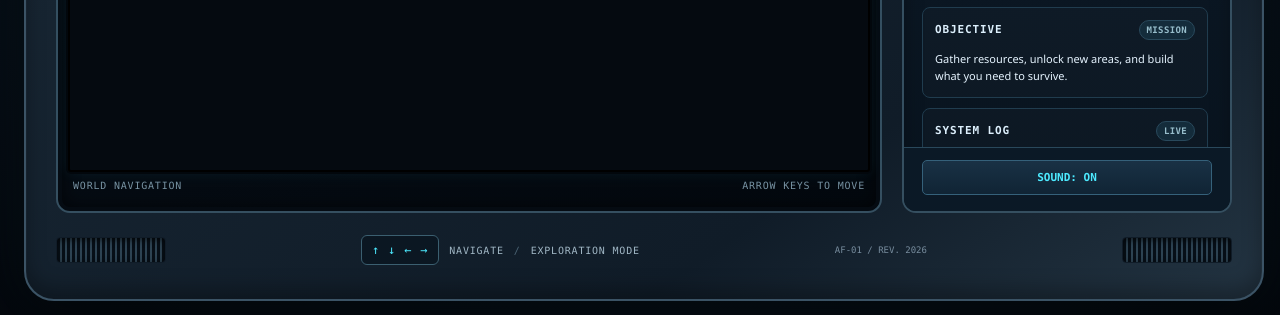
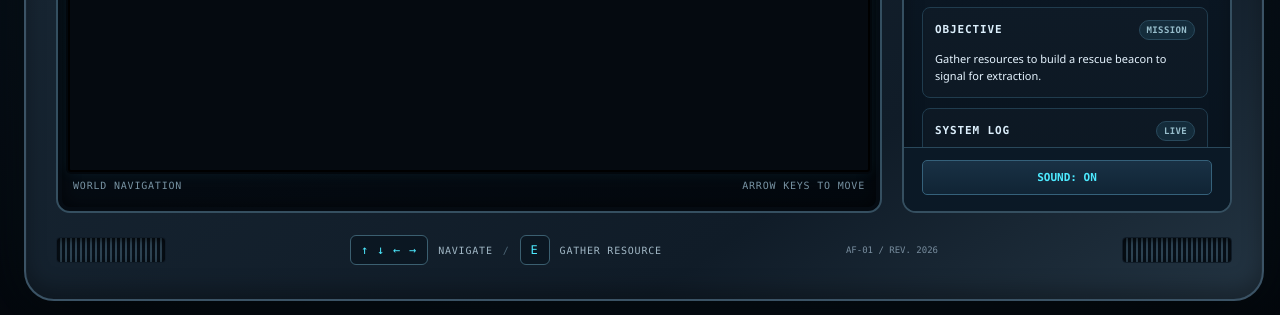
Before and after one commit to rtlieu-cyber/d3_cmpm121, a plain HTML site: page index.html in a window 1280 px wide. Shown: the part 589-904 px from the top of the page. Drawn offline with Linux system fonts and the light colour scheme; a script that the page names is missing.

Commit message:
Update mission objective and control key UI for resource gathering

```diff
--- a/index.html
+++ b/index.html
@@ -91,7 +91,7 @@
                 <span class="card-tag mission-tag">Mission</span>
               </div>
               <p id="objective-text">
-                Gather resources, unlock new areas, and build what you need to survive.
+                Gather resources to build a rescue beacon to signal for extraction.
               </p>
             </section>
 
@@ -118,7 +118,8 @@
           <span class="control-key">↑ ↓ ← →</span>
           <span>NAVIGATE</span>
           <span class="control-separator">/</span>
-          <span>EXPLORATION MODE</span>
+          <span class="control-key">E</span>
+          <span>GATHER RESOURCE</span>
         </div>
         <span class="console-serial">AF-01 / REV. 2026</span>
         <div class="speaker-grille" aria-hidden="true"></div>
```
